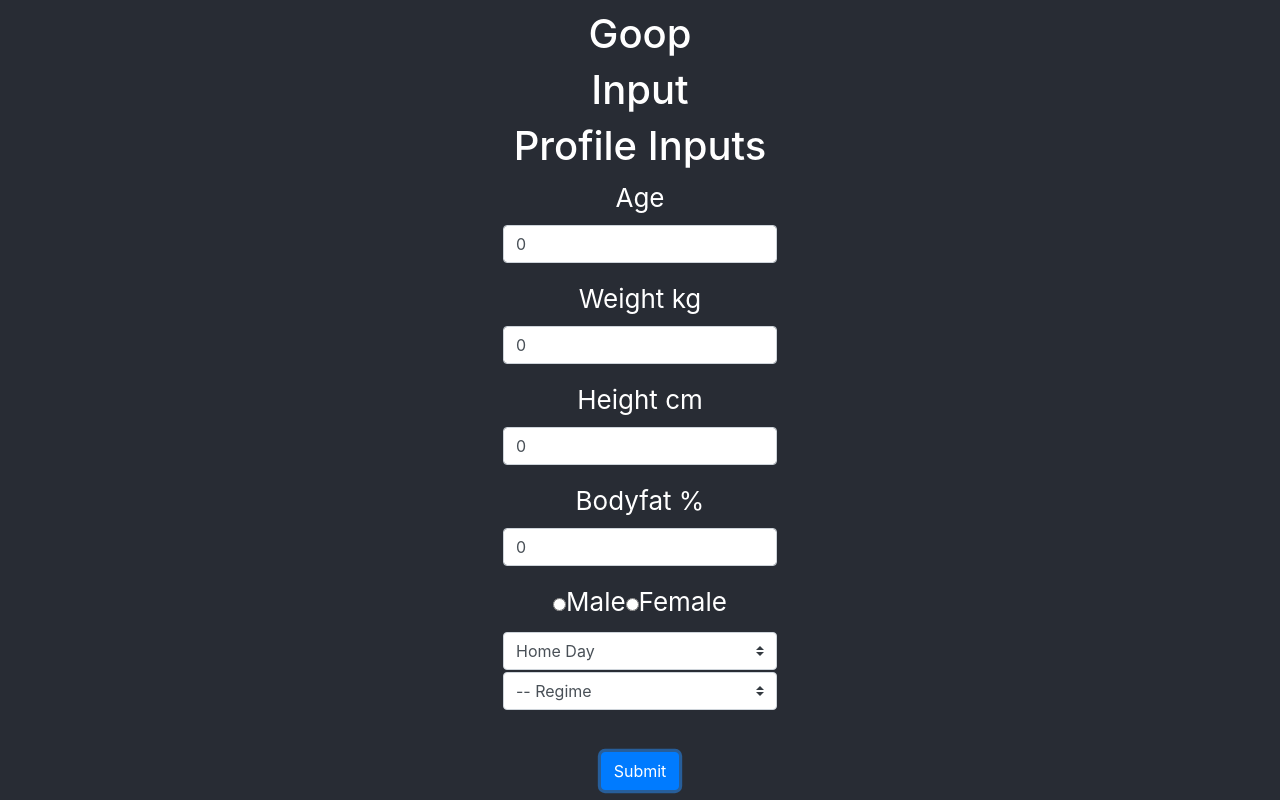
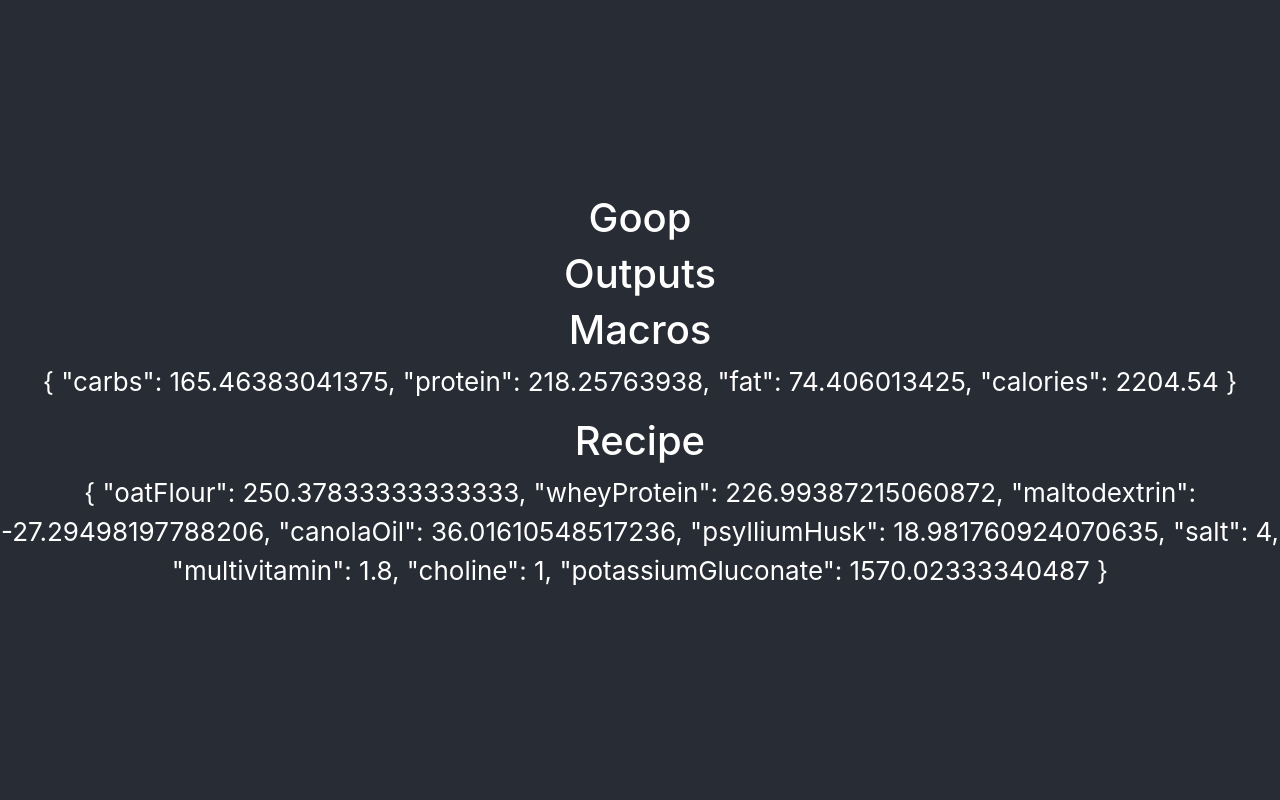
Before and after one commit to lb0wer/goop, a React (Create React App) app: page / in a window 1280 px wide. Both pictures are taken after a click on the button "Submit". Built offline with nearby package versions, Linux system fonts and the light colour scheme.

Commit message:
frontend basics done

```diff
--- a/src/App.js
+++ b/src/App.js
@@ -1,24 +1,45 @@
 import React, { Component } from 'react';
 import './App.css';
 import { Inputs } from './components/inputs/inputs';
+import { Outputs } from './components/outputs/outputs';
 
 class App extends Component {
 
   constructor() {
     super();
     this.state = {
-      userProfile: null,
-			macros: null,
-			recipe: null,
+      currentView: 'inputs',
+      profile: null,
+    }
+  }
+
+  setProfileState(profileData) {
+    this.setState({
+      profile: profileData,
+      currentView: 'outputs',
+    })
+  }
+
+  renderCurrentView() {
+    if(this.state.currentView === 'inputs') {
+      return <Inputs
+        submitProfileData={this.setProfileState.bind(this)}
+      />
+    }
+    if(this.state.currentView === 'outputs') {
+      return <Outputs
+        profileData={this.state.profile}
+      />
     }
   }
 
   render() {
+    console.log('app', this.state)
     return (
       <div className="App">
         <header className="App-header">
-         <h1>Goop</h1>
-         <Inputs/>
+          <h1>Goop</h1>
+          {this.renderCurrentView()}
         </header>
       </div>
     );
--- a/src/components/inputs/inputs.js
+++ b/src/components/inputs/inputs.js
@@ -12,18 +12,11 @@ export class Inputs extends Component {
     }
   }
 
-  sumbitProfileState(profileData) {
-    this.setState({
-      profile: profileData,
-    })
-  }
-
   render() {
-    console.log('inputs', this.state.profile);
     return (
       <div>
         <h1>Input</h1>
-        <ProfileInputs submitProfileData={this.sumbitProfileState.bind(this)}/>
+        <ProfileInputs submitProfileData={this.props.submitProfileData}/>
       </div>
     );
   }
--- a/src/components/inputs/profile-input.js
+++ b/src/components/inputs/profile-input.js
@@ -1,7 +1,7 @@
 import React, { Component } from 'react';
 
 export class ProfileInputs extends Component {
-  state = {
+/*   state = {
     age: 0,
     weight: 0,
     height: 0,
@@ -9,6 +9,16 @@ export class ProfileInputs extends Component {
     gender: '',
     activity: 1,
     regime: '',
+  } */
+
+  state = {
+    age: 25,
+    weight: 75,
+    height: 192,
+    bodyFat: 12,
+    gender: 'male',
+    activity: 1.2,
+    regime: 'maintain',
   }
 
   submit(e) {
--- a/src/components/outputs/macros-display.js
+++ b/src/components/outputs/macros-display.js
@@ -0,0 +1,13 @@
+import React, { Component } from 'react';
+
+export class Macros extends Component {
+
+  render() {
+    return (
+      <div>
+        <h1>Macros</h1>
+        <p>{JSON.stringify(this.props.macrosData, null, 2)}</p>
+      </div>
+    )
+  }
+}
--- a/src/components/outputs/outputs.js
+++ b/src/components/outputs/outputs.js
@@ -0,0 +1,22 @@
+import React, { Component } from 'react';
+import { Macros } from './macros-display';
+import { Recipe } from './recipe-display';
+import { createRecipe } from '../../model/recipe';
+import { createNutriRequirements } from '../../model/nutriRequirements';
+
+
+export class Outputs extends Component {
+
+  render() {
+    let macros = createNutriRequirements(this.props.profileData);
+    let recipe = createRecipe(macros);
+
+    return (
+      <div>
+        <h1>Outputs</h1>
+        <Macros macrosData={macros}/>
+        <Recipe recipeData={recipe}/>
+      </div>
+    )
+  }
+}
--- /dev/null
+++ b/src/components/outputs/recipe-display.js
@@ -0,0 +1,13 @@
+import React, { Component } from 'react';
+
+export class Recipe extends Component {
+
+  render() {
+    return (
+      <div>
+        <h1>Recipe</h1>
+        <p>{JSON.stringify(this.props.recipeData, null, 2)}</p>
+      </div>
+    )
+  }
+}
--- a/src/model/nutriRequirements.js
+++ b/src/model/nutriRequirements.js
@@ -25,7 +25,7 @@ const cCalRatio = 4				// number of calories in each gram of carbohydrate
 const bulkModifier = 1.1		// calorie modifier for bulk regime
 const cutModifier = 0.9			// calorie modifier for cut regime
 
-function createNutriRequirements(profile) {
+export function createNutriRequirements(profile) {
   const macros = getMacros(profile);
   //const micros = getMicros(profile);
   return macros;
@@ -84,7 +84,7 @@ function getMacros(profile) {
     }
 
     function getCalorieBase() {
-      return profile.activityLevel * (harrisBenedict + mifflinStJeor + katchMcArdle) / 3
+      return profile.activity * (harrisBenedict + mifflinStJeor + katchMcArdle) / 3
     }
 
     function scaleCaloriesForActivityLevel(calorieBase) {
@@ -102,7 +102,3 @@ function getMacros(profile) {
 
   }
 }
-
-module.exports = {
-  createNutriRequirements,
-}
--- a/src/model/recipe.js
+++ b/src/model/recipe.js
@@ -31,7 +31,9 @@ const ingredient = {
 	protein, carbs, fat, fibre, potassium
 } */
 
-function createRecipe(macros) {
+import { jsonStrToNum } from './utils';
+
+export function createRecipe(macros) {
 	const oatBase = 200
 	const oatMod = 150
 	const calUpper = 3400
@@ -43,7 +45,6 @@ function createRecipe(macros) {
 	const potassiumReq = 2500
 
 	let ingredients = require('../data/ingredients.json');
-	let { jsonStrToNum } = require('./utils');
 	ingredients = jsonStrToNum(ingredients);
 
 	const recipe = {
@@ -82,7 +83,3 @@ function createRecipe(macros) {
     recipe.oatFlour * ingredients.oatFlour.potassium
 	return recipe
 }
-
-module.exports = {
-  createRecipe,
-}
--- a/src/model/utils.js
+++ b/src/model/utils.js
@@ -1,4 +1,4 @@
-function jsonStrToNum(strIngredients) {
+export function jsonStrToNum(strIngredients) {
   let numIngredients = {};
   Object.entries(strIngredients).map(([ ingredientName, strNutrientValues ]) => {
     let numNutrientValues = {};
@@ -10,11 +10,3 @@ function jsonStrToNum(strIngredients) {
   })
   return numIngredients;
 }
-
-let jsonIngredients = require('../data/ingredients.json');
-let res = jsonStrToNum(jsonIngredients);
-console.log(res);
-
-module.exports = {
-  jsonStrToNum,
-}
```
Also changed, not shown: src/model/profile.js (deleted, +0 -15 lines), src/components/outputs/recipies-display.js (deleted).
